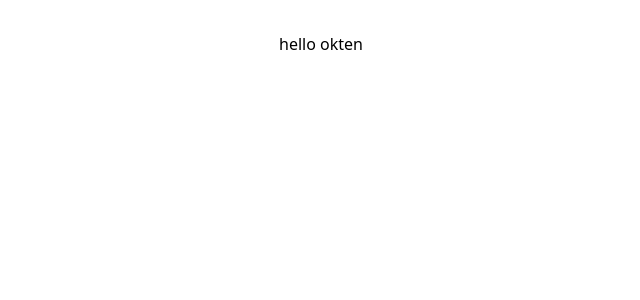
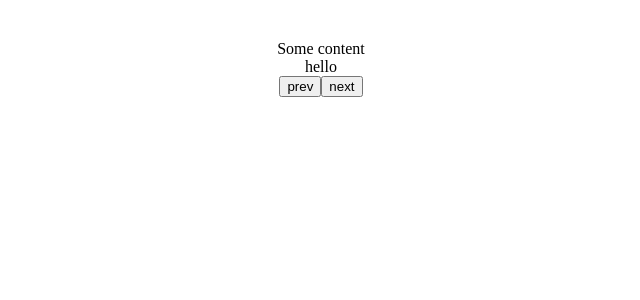
Before and after one commit to Solserjf/react-2025, a React (Vite) app: page / in a window 1280 px wide. Shown: the top 300 px of the page, without its empty margins (319-959 px from the left). Built offline with nearby package versions, Linux system fonts and the light colour scheme; no server answers.

Commit message:
end of lesson 4.2 pagination part 2(in part 1 there was a theory)

```diff
--- a/package.json
+++ b/package.json
@@ -11,7 +11,8 @@
   },
   "dependencies": {
     "react": "^18.3.1",
-    "react-dom": "^18.3.1"
+    "react-dom": "^18.3.1",
+    "react-router-dom": "^7.1.2"
   },
   "devDependencies": {
     "@eslint/js": "^9.17.0",
--- a/src/App.tsx
+++ b/src/App.tsx
@@ -1,44 +1,14 @@
-// import { useState } from 'react'
-// import reactLogo from './assets/react.svg'
-// import viteLogo from '/vite.svg'
 import './App.css'
-// import MyComponent from "../components/MyComponent.tsx";
+import {PaginationComponent} from "./components/pagination/PaginationComponent.tsx";
+import {SomeComponent} from "./components/some/SomeComponent.tsx";
 
-function App() {
-  // const [count, setCount] = useState(0)
-
+const App = () => {
   return (
-    <>
-      {/*<div>*/}
-      {/*  <a href="https://vite.dev" target="_blank">*/}
-      {/*    <img src={viteLogo} className="logo" alt="Vite logo" />*/}
-      {/*  </a>*/}
-      {/*  <a href="https://react.dev" target="_blank">*/}
-      {/*    <img src={reactLogo} className="logo react" alt="React logo" />*/}
-      {/*  </a>*/}
-      {/*</div>*/}
-      {/*<h1>Vite + React</h1>*/}
-      {/*<div className="card">*/}
-      {/*  <button onClick={() => setCount((count) => count + 1)}>*/}
-      {/*    count is {count}*/}
-      {/*  </button>*/}
-      {/*  <p>*/}
-      {/*    Edit <code>src/App.tsx</code> and save to test HMR*/}
-      {/*  </p>*/}
-      {/*</div>*/}
-      {/*<p className="read-the-docs">*/}
-      {/*  Click on the Vite and React logos to learn more*/}
-      {/*</p>*/}
-
-        hello okten
-
-      {/*  <MyComponent text={'hello1'}/>*/}
-      {/*  <MyComponent text={'hello2'}/>*/}
-      {/*  <MyComponent text={'hello3'}/>*/}
-      {/*  <MyComponent text={'hello4'}/>*/}
-
-        {/*{MyComponent({text: 'Hello 2'})}*/}
-    </>
+    <div>
+        <SomeComponent/>
+        hello
+        <PaginationComponent/>
+    </div>
   )
 }
 
--- /dev/null
+++ b/src/components/pagination/PaginationComponent.tsx
@@ -0,0 +1,26 @@
+import {useSearchParams} from "react-router-dom";
+
+export const PaginationComponent = () => {
+    const [query, setQuery] = useSearchParams({pg: '1'});
+    //query - це початковий стан нашого параметру {pg: '1'} а setQuery - це сеттер для нього
+    // тобто setQuery -це змінений query і ось тут  setQuery({pg:currentPage.toString()}) ми передаємо
+    // нове змінене значення pg у саме query за допомогою setQuery
+    return (
+        <div>
+            <button onClick={()=> {
+                const pg = query.get('pg');
+                if(pg){
+                    let currentPage = +pg;
+                    setQuery({pg: (--currentPage).toString()});
+                }
+            }} >prev</button>
+            <button onClick={()=> {
+                const pg = query.get('pg');
+                if(pg){
+                    let currentPage = +pg;
+                    setQuery({pg: (++currentPage).toString()});
+                }
+            }}>next</button>
+        </div>
+    );
+};
--- /dev/null
+++ b/src/components/some/SomeComponent.tsx
@@ -0,0 +1,19 @@
+import {useSearchParams} from "react-router-dom";
+import {useEffect} from "react";
+
+export const SomeComponent = () => {
+   // const [query, setQuery] = useSearchParams(); //тут тільки зчитуємо параметр тому я видалив setQuery щоб воно не підсвічувалось як помилка
+        const [query] = useSearchParams();
+    useEffect(() => {
+        const pg: string | null = query.get('pg');
+        console.log(pg);
+         fetch('https://reqres.in/api/users?page='+pg).then(value => value.json()).then(value => {
+             console.log(value);
+             })
+    }, [query])
+    return (
+        <div>
+            Some content
+        </div>
+    );
+};
--- a/src/index.css
+++ b/src/index.css
@@ -1,3 +1,3 @@
-@tailwind base;
-@tailwind components;
-@tailwind utilities;
+/*@tailwind base;*/
+/*@tailwind components;*/
+/*@tailwind utilities;*/
--- a/src/main.tsx
+++ b/src/main.tsx
@@ -1,6 +1,8 @@
 
 import { createRoot } from 'react-dom/client'
 import './index.css'
-import App from './App.tsx'
+import {RouterProvider} from "react-router-dom";
+import {routes} from "./router/routes.tsx";
 
-createRoot(document.getElementById('root')!).render(<App />)
+
+createRoot(document.getElementById('root')!).render(<RouterProvider router={routes}/>)
--- /dev/null
+++ b/src/router/routes.tsx
@@ -0,0 +1,6 @@
+import {createBrowserRouter} from "react-router-dom";
+import App from "../App.tsx";
+
+export const routes = createBrowserRouter([{
+    path: '/', element: <App/>
+}]);
```
Also changed, not shown: 1 other file (tests, documents, lock files or other folders).
